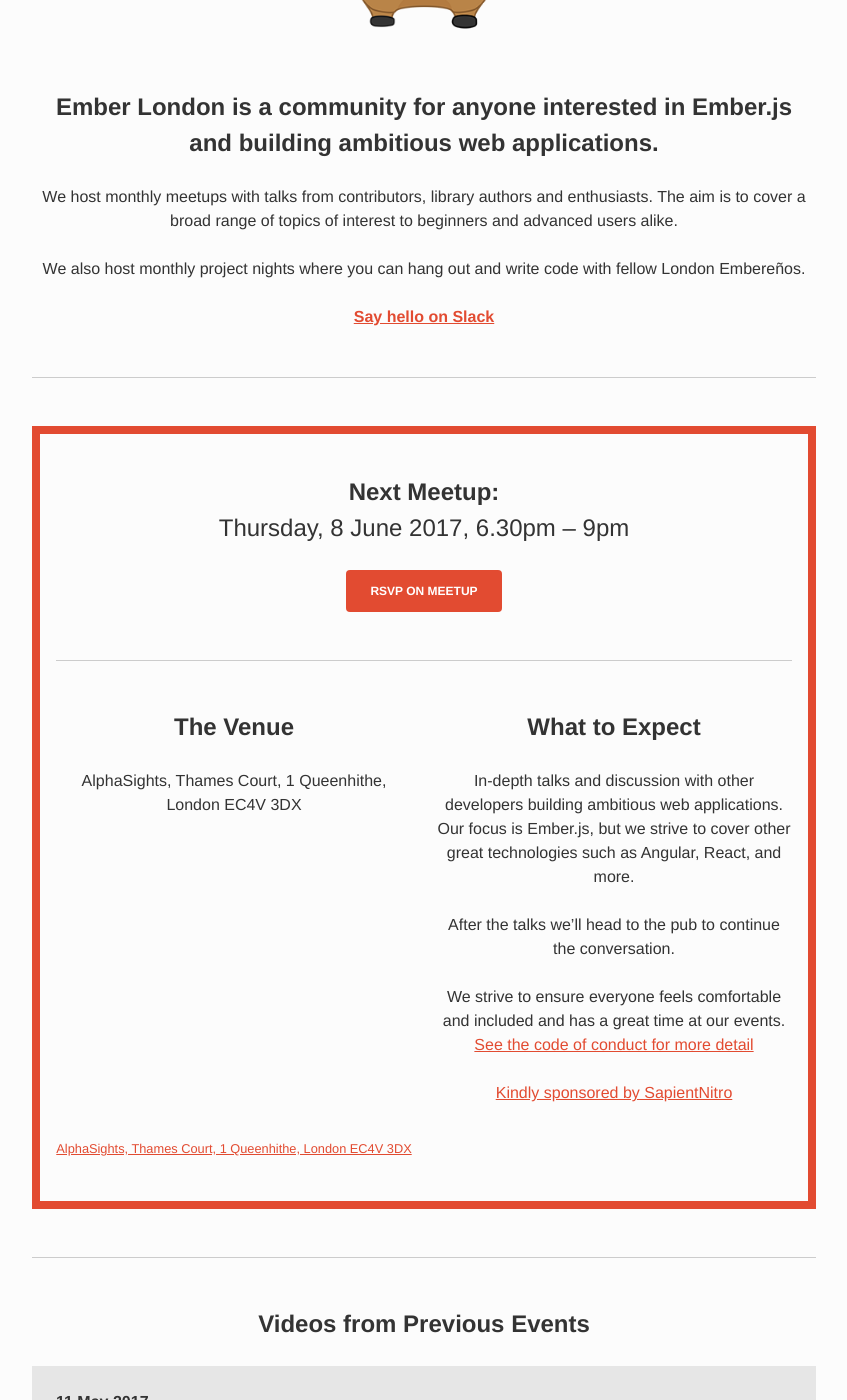
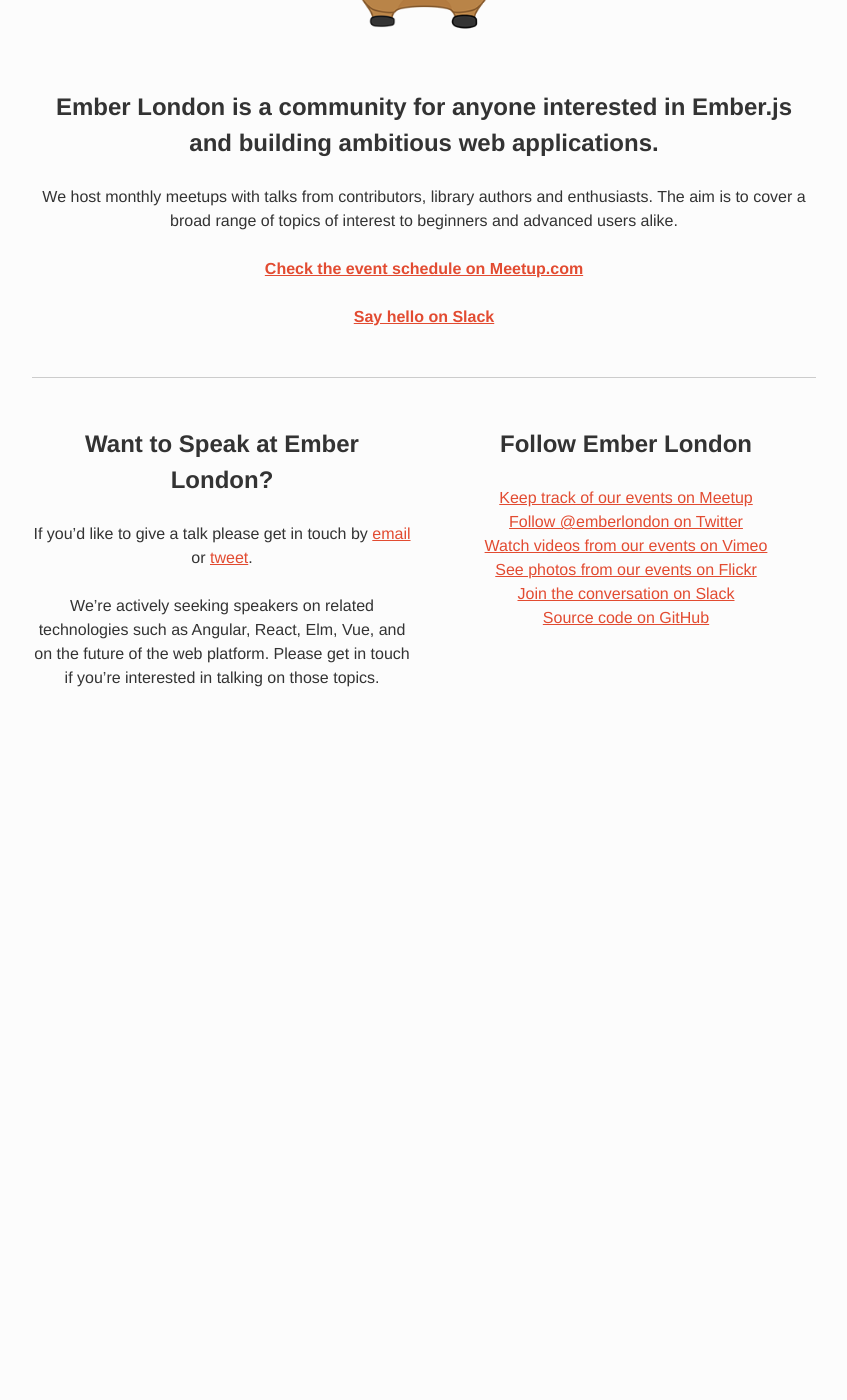
Before and after one commit to emberlondon/emberlondon.github.io, a Jekyll site: the page built from index.html, in a window 1280 px wide and 1400 px high, scrolled down 328 px. Shown: the whole window, without its empty margins (216-1063 px from the left). Built offline with Jekyll 4.4.1, drawn with Linux system fonts in a browser that asks for light colours; nearby versions of some CDN libraries; after the commit the page ends 1066 px from its top, so only the background shows below that; some of the changed text lies outside the part shown.

Commit message:
Remove previous/next blocks

```diff
--- a/_includes/intro.html
+++ b/_includes/intro.html
@@ -3,7 +3,9 @@
 
   <p>We host monthly meetups with talks from contributors, library authors and enthusiasts. The aim is to cover a broad range of topics of interest to beginners and advanced users alike.</p>
 
-  <p>We also host monthly project nights where you can hang out and write code with fellow London Embereños.</p>
+  <!-- <p>We also host monthly project nights where you can hang out and write code with fellow London Embereños.</p> -->
+
+  <p><b><a href="https://www.meetup.com/London-Emberjs-User-Group">Check the event schedule on Meetup.com</a></b></p>
 
   <p><b><a href="http://emberlondon.herokuapp.com">Say hello on Slack</a></b></p>
 </section>
--- a/_includes/speak.html
+++ b/_includes/speak.html
@@ -6,6 +6,6 @@
     <a href="http://twitter.com/emberlondon">tweet</a>.</p>
 
   <p>We’re actively seeking speakers on related technologies such as Angular,
-    React, Polymer, Knockout, and on the future of the web platform. Please get
-    in touch if you’re interested in talking on those topics too.</p>
+    React, Elm, Vue, and on the future of the web platform. Please get
+    in touch if you’re interested in talking on those topics.</p>
 </section>
--- a/index.html
+++ b/index.html
@@ -8,9 +8,6 @@
 <div class="container">
   <main role="main">
     {% include intro.html %}
-    <hr role="presentation">
-    {% include next.html %}
-    {% include previous.html %}
     <hr role="presentation">
   </main>
 
```
